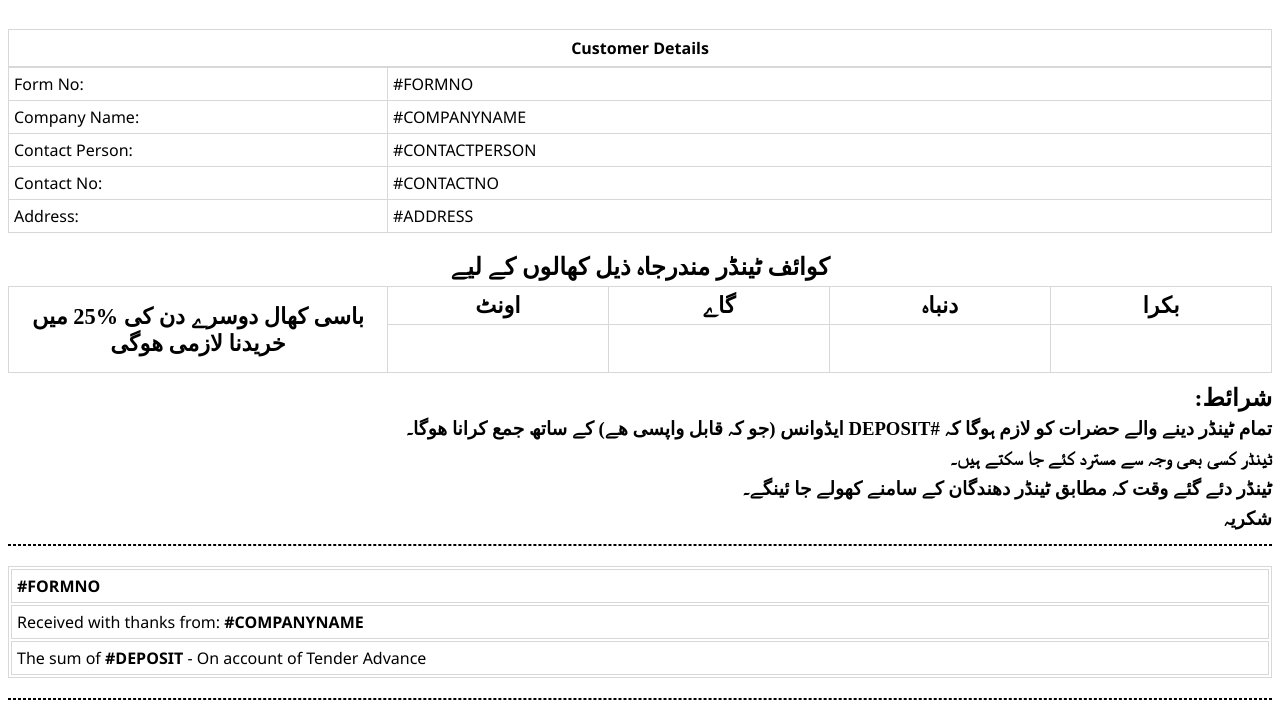
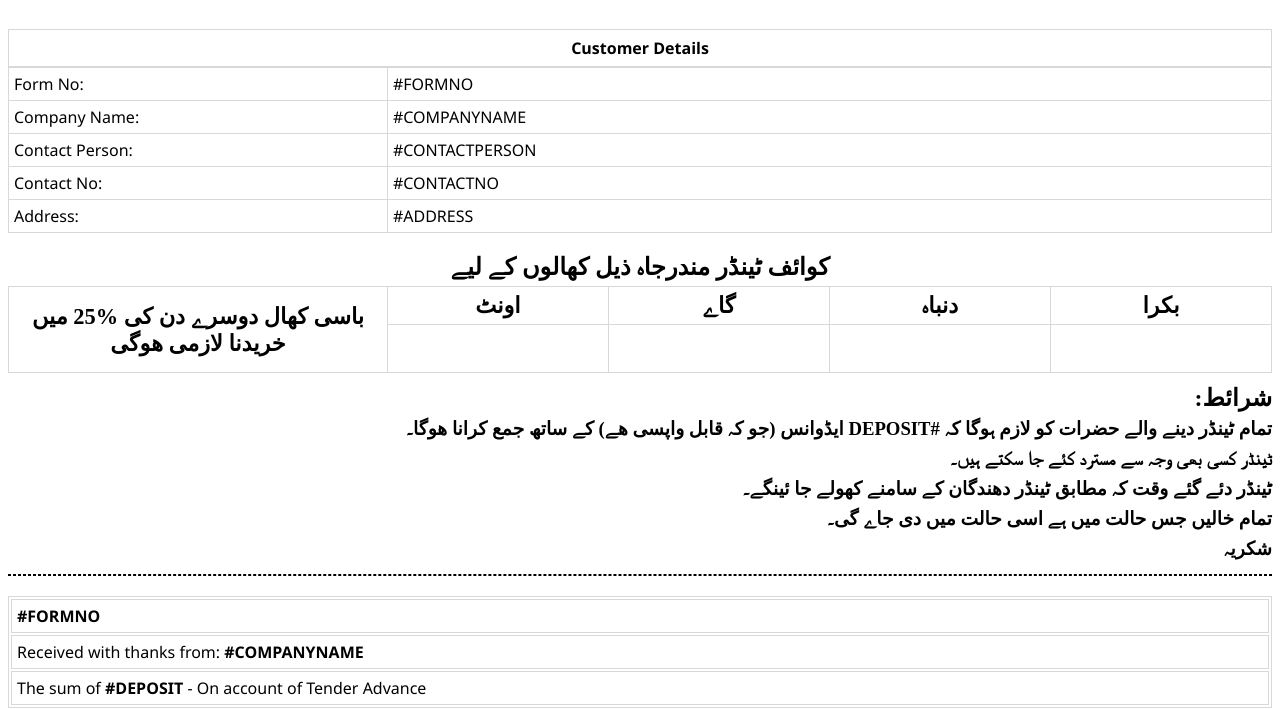
Before and after one commit to BGPakistan/frontend-dist, a plain HTML site: page reports/customer_form.html in a window 1280 px wide. Shown: the part 115-824 px from the top of the page. Drawn offline with Linux system fonts and the light colour scheme; a web font is replaced by a local one.

Commit message:
tender form update

```diff
--- a/reports/customer_form.html
+++ b/reports/customer_form.html
@@ -163,6 +163,7 @@
         <h3 style="direction: rtl;">تمام ٹینڈر دینے والے حضرات کو لازم ہوگا کہ <span style="direction: ltr;">#DEPOSIT</span> ایڈوانس (جو کہ قابل واپسی ھے) کے ساتھ جمع کرانا ھوگا۔</h3>
         <h3>ٹینڈر کسی بھی وجہ سے مسترد کئے جا سکتے ہیں۔</h3>
         <h3>ٹینڈر دئے گئے وقت کہ مطابق ٹینڈر دھندگان کے سامنے کھولے جا ئینگے۔</h3>
+        <h3>تمام خالیں جس حالت میں ہے اسی حالت میں دی جاے گی۔</h3>
         <h3>شکریہ</h3>
       </div>
     </div>
```
